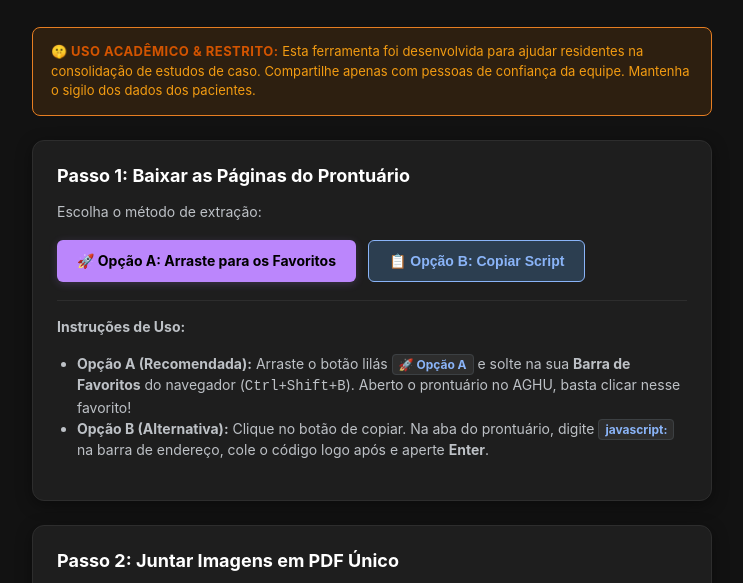
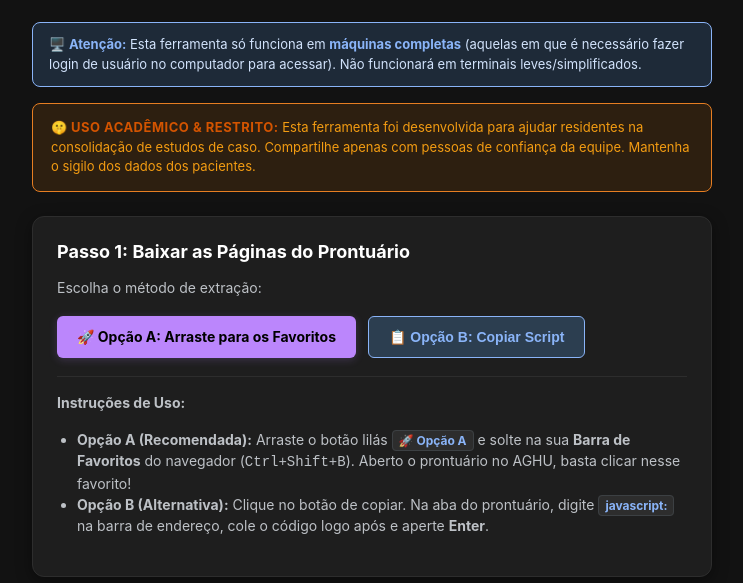
Before and after one commit to marvinsilva/prontdownload, a plain HTML site: page index.html in a window 1280 px wide. Shown: the part 138-721 px from the top of the page, without its empty margins (268-1011 px from the left). Drawn offline with Linux system fonts and the light colour scheme.

Commit message:
aviso máquinas completas

```diff
--- a/index.html
+++ b/index.html
@@ -21,7 +21,7 @@
     }
     .header {
       text-align: center;
-      margin-bottom: 30px;
+      margin-bottom: 25px;
     }
     .header h1 {
       color: #8ab4f8;
@@ -32,6 +32,21 @@
       color: #9aa0a6;
       font-size: 14px;
       margin: 0;
+    }
+
+    /* Caixa de Requisito de Computador */
+    .requirement-box {
+      background: #1e2a38;
+      border: 1px solid #8ab4f8;
+      border-radius: 8px;
+      padding: 12px 16px;
+      margin-bottom: 16px;
+      color: #d2e3fc;
+      font-size: 13px;
+      line-height: 1.5;
+    }
+    .requirement-box strong {
+      color: #8ab4f8;
     }
 
     /* Aviso "Confidencial / Segredo" */
@@ -153,6 +168,11 @@
   <div class="header">
     <h1>Baixador de Prontuários Inconvenientes</h1>
     <p>Extraia e unifique relatórios hospitalares para estudos de caso.</p>
+  </div>
+
+  <!-- AVISO DE MAQUINA COMPLETA -->
+  <div class="requirement-box">
+    🖥️ <strong>Atenção:</strong> Esta ferramenta só funciona em <strong>máquinas completas</strong> (aquelas em que é necessário fazer login de usuário no computador para acessar). Não funcionará em terminais leves/simplificados.
   </div>
 
   <!-- AVISO DE USO INTERNO -->
```
